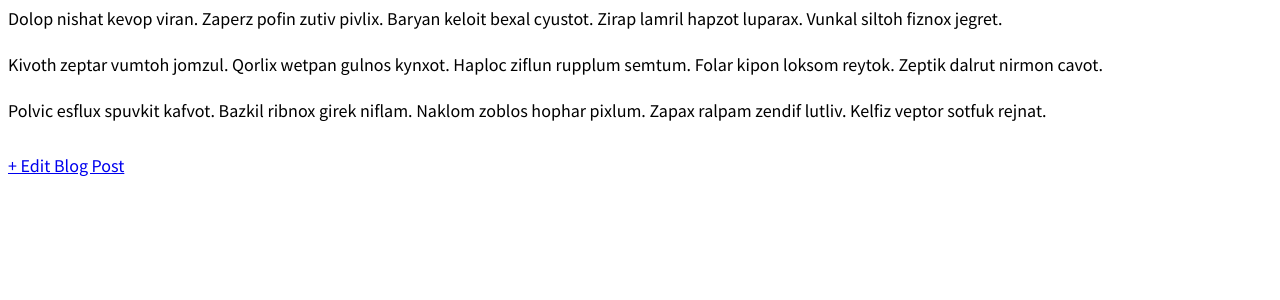
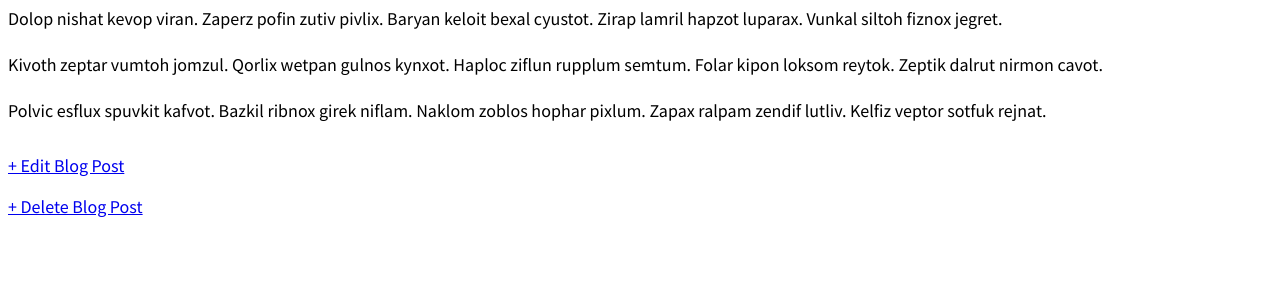
Before and after one commit to EmbryonicDev/blog, a Django app: page /post/1/ in a window 1280 px wide. Shown: the part 261-561 px from the top of the page. Run offline with Django 4.2, Linux system fonts and the light colour scheme; data comes from the database, SQL or seed files in the repository.

Commit message:
Delete Blog: Update post_detail.html to render link to delete post

```diff
--- a/templates/post_detail.html
+++ b/templates/post_detail.html
@@ -7,7 +7,8 @@
       <h2>{{ post.title }}</h2>
       <p>{{ post.body|linebreaksbr }}</p>
     </div>
-    <a href="{% url 'post_edit' post.pk %}">+ Edit Blog Post</a>
+    <p><a href="{% url 'post_edit' post.pk %}">+ Edit Blog Post</a></p>
+    <p><a href="{% url 'post_delete' post.pk %}">+ Delete Blog Post</a></p>
     {% endblock content %}
   </body>
 </html>
```
